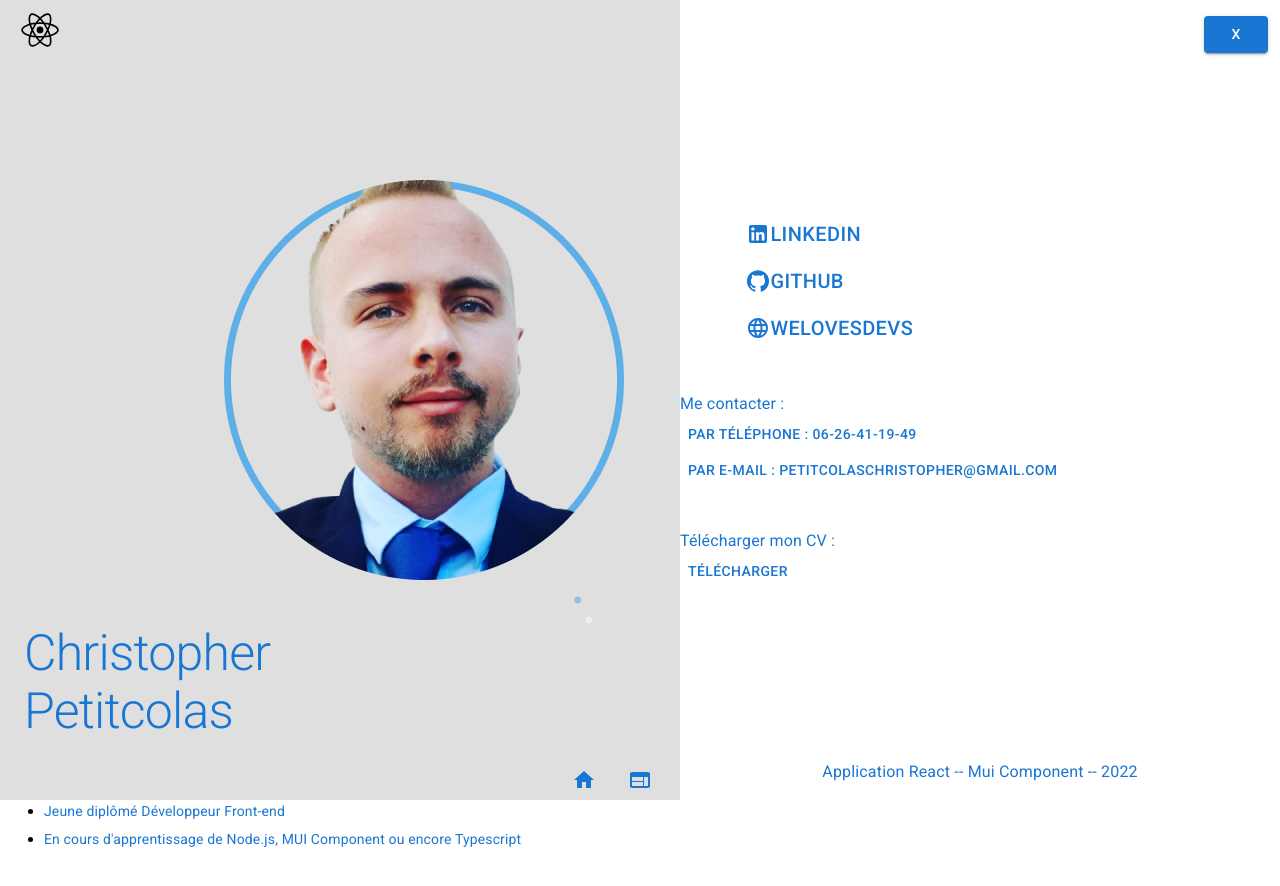
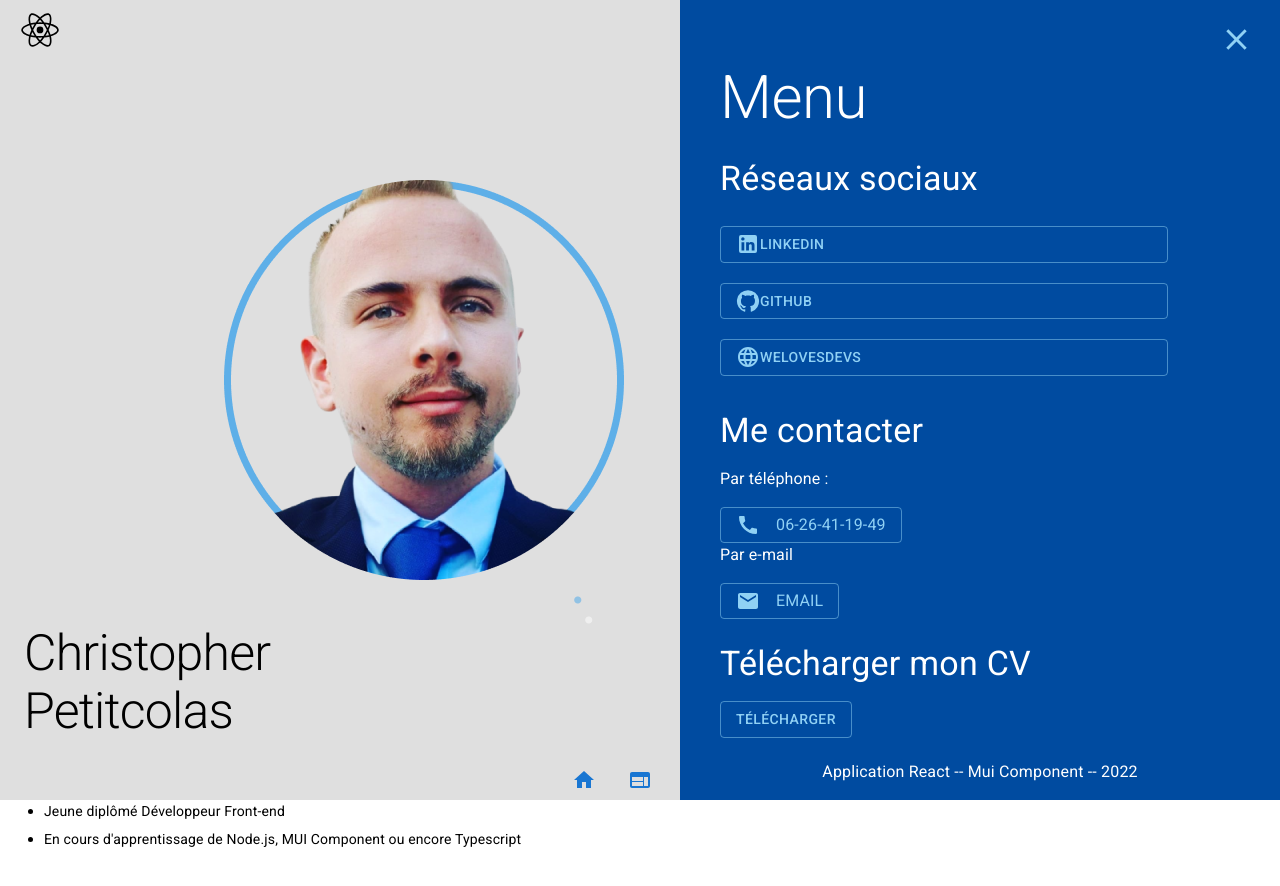
Before and after one commit to Chris5477/mon-portfolio, a React (Create React App) app: page / in a window 1280 px wide. Both pictures are taken after a click on the button 1240 px from the left and 30 px from the top of the page. Shown: the top 886 px of the page. Built offline with nearby package versions, Linux system fonts and the light colour scheme.

Commit message:
add style in Menu

```diff
--- a/src/components/Menu.js
+++ b/src/components/Menu.js
@@ -1,47 +1,70 @@
-import { Box, Grid, Button, Typography, Stack } from "@mui/material";
+import { Box, Grid, Button, Typography, Stack, makeStyles } from "@mui/material";
 import { listLinks } from "../utils/listsLinks";
 import { saveFile } from "../utils/downloadFile";
+import CallIcon from "@mui/icons-material/Call";
+import EmailIcon from "@mui/icons-material/Email";
+import CloseIcon from "@mui/icons-material/Close";
+import { theme } from "../utils/theme";
 
 const Menu = ({ classComponent, setterModal }) => {
 	return (
 		<Box className={classComponent}>
-			<Grid container spacing={5}>
-				<Button
-					variant="contained"
-					sx={{ position: "absolute", top: "2%", right: "2%" }}
-					onClick={() => setterModal(false)}
-				>
-					X
+			<Grid container spacing={3} pl={5}>
+				<Button color="secondary" variant="text" sx={{ position: "absolute", top: "2%", right: "2%" }} onClick={() => setterModal(false)}>
+					<CloseIcon fontSize="large" />
 				</Button>
 
 				<Grid item xs={12}>
-					{listLinks.map(({ id, icon, title, url, handleClick }) => (
-						<Button fullWidth key={id} href={url}>
-							<Stack
-								direction="row"
-								justifyContent="flex-start"
-								alignItems="center"
-								spacing={2}
-								fontSize={20}
-								width="80%"
-							>
+					<Typography variant="h2">Menu</Typography>
+				</Grid>
+
+				<Grid item xs={12}>
+					<Typography variant="h4" mb={2}>
+						Réseaux sociaux
+					</Typography>
+					<Stack justifyContent={"space-around"} alignItems="center" width={"80%"}>
+						{listLinks.map(({ id, icon, title, url}) => (
+							<Button color="secondary" fullWidth key={id} href={url} sx={{ margin: "10px 0" }}>
+								<Stack direction="row" justifyContent="flex-start" alignItems="center" spacing={2} width="100%">
 									{icon}
 									{title}
 								</Stack>
 							</Button>
 						))}
+					</Stack>
 				</Grid>
 				<Grid item xs={12}>
-					<Typography>Me contacter :</Typography>
+					<Typography variant="h4" mb={2}>
+						Me contacter
+					</Typography>
+					<Typography paragraph>Par téléphone :</Typography>
 
-					<Button href="tel:+0626411949">Par téléphone : 06-26-41-19-49</Button>
-					<Button href="mailto:petitcolaschristopher@gmail.com">Par e-mail : petitcolaschristopher@gmail.com </Button>
+					<Button color="secondary" href="tel:+0626411949">
+						<Stack direction="row" justifyContent="flex-start" alignItems="center" spacing={2} width="100%">
+							<CallIcon />
+							<Typography paragraph ml={2}>
+								06-26-41-19-49
+							</Typography>
+						</Stack>
+					</Button>
+
+					<Typography paragraph>Par e-mail </Typography>
+					<Button color="secondary" href="mailto:petitcolaschristopher@gmail.com">
+						<Stack direction="row" justifyContent="flex-start" alignItems="center" spacing={2} width="100%">
+							<EmailIcon />
+							<Typography paragraph ml={2}>
+								Email
+							</Typography>
+						</Stack>
+					</Button>
 				</Grid>
 
 				<Grid item xs={12}>
-					<Typography>Télécharger mon CV :</Typography>
-					<Button onClick={saveFile}>Télécharger</Button>
+					<Typography variant="h4" mb={2}>
+						Télécharger mon CV
+					</Typography>
 
+					<Button color="secondary" onClick={saveFile}>Télécharger</Button>
 				</Grid>
 
 				<Typography
--- a/src/components/TopBar.js
+++ b/src/components/TopBar.js
@@ -3,16 +3,14 @@ import MenuIcon from "@mui/icons-material/Menu";
 import react from "../assets/icon/react.svg";
 import { useState } from "react";
 import Menu from "./Menu";
-import { borderRadius } from "@mui/system";
 
 const TopBar = () => {
 	const [open, setOpen] = useState(false);
 
 	const classMenu = open ? "openModal" : "closeModal";
-	console.log(classMenu, open);
 
 	return (
-		<AppBar position="static" >
+		<AppBar position="static">
 			<Avatar alt="react" src={react} />
 			<IconButton onClick={() => setOpen(true)}>
 				<MenuIcon />
--- a/src/index.css
+++ b/src/index.css
@@ -174,8 +174,7 @@ footer {
 }
 
 .openModal {
-	background-color: white;
-	color: red;
+	background-color: #004ba0;
 	position: absolute;
 	top: 0%;
 	right: 0%;
--- a/src/utils/theme.js
+++ b/src/utils/theme.js
@@ -17,14 +17,11 @@ export const theme = (colorPalette) =>
 					},
 				},
 			},
-			MuiTypography: {
-				defaultProps: {
-					color: "#1976d2",
-				},
-			},
+
 			MuiButton: {
 				defaultProps: {
 					color: colorPalette,
+					variant: "outlined",
 				},
 			},
 			MuiIconButton: {
@@ -68,5 +65,10 @@ export const theme = (colorPalette) =>
 				light: "#63a4ff",
 				dark: "#004ba0",
 			},
+			secondary: {
+				main: "#90d1f4",
+				light: "#c3ffff",
+				dark: "#5da0c1",
+			},
 		},
 	});
```
Lines whose indentation alone changed are shown as unchanged.
